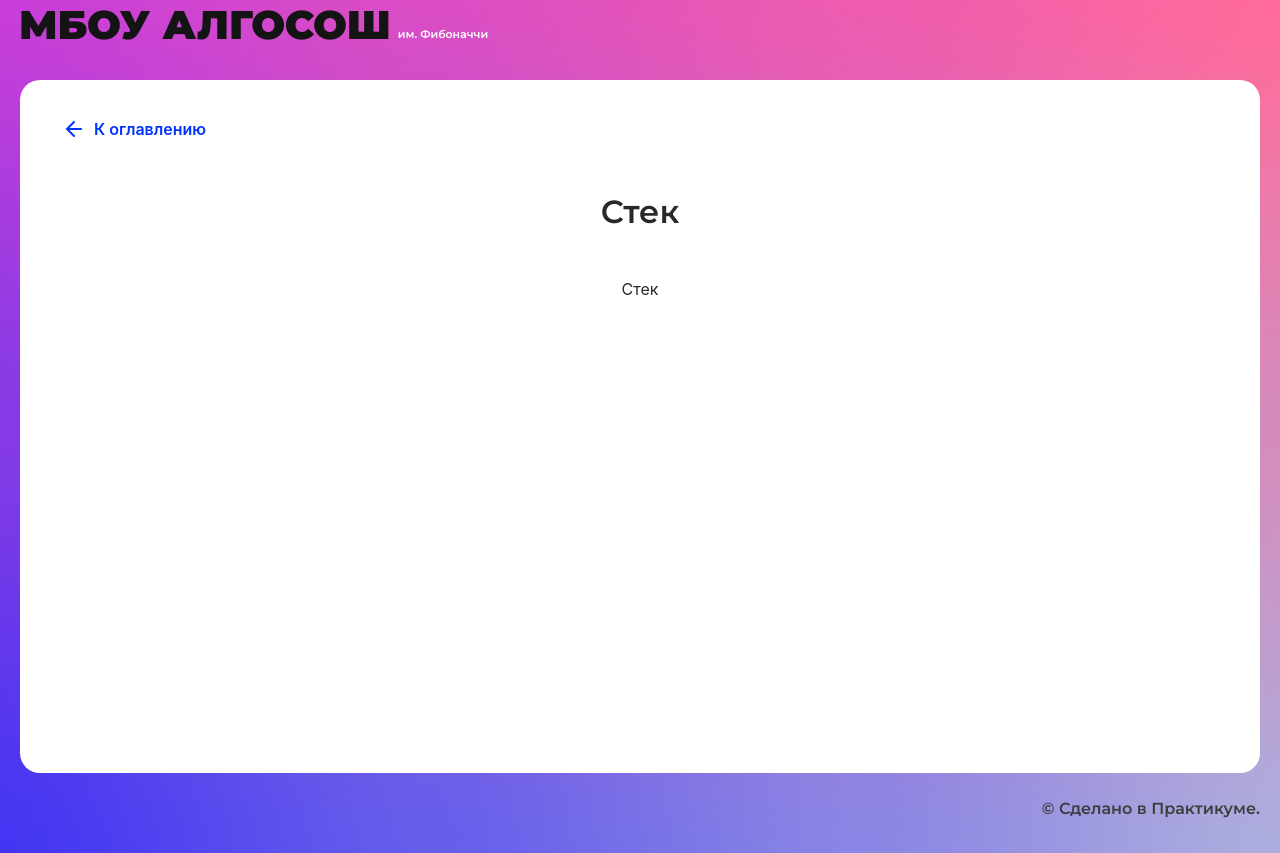
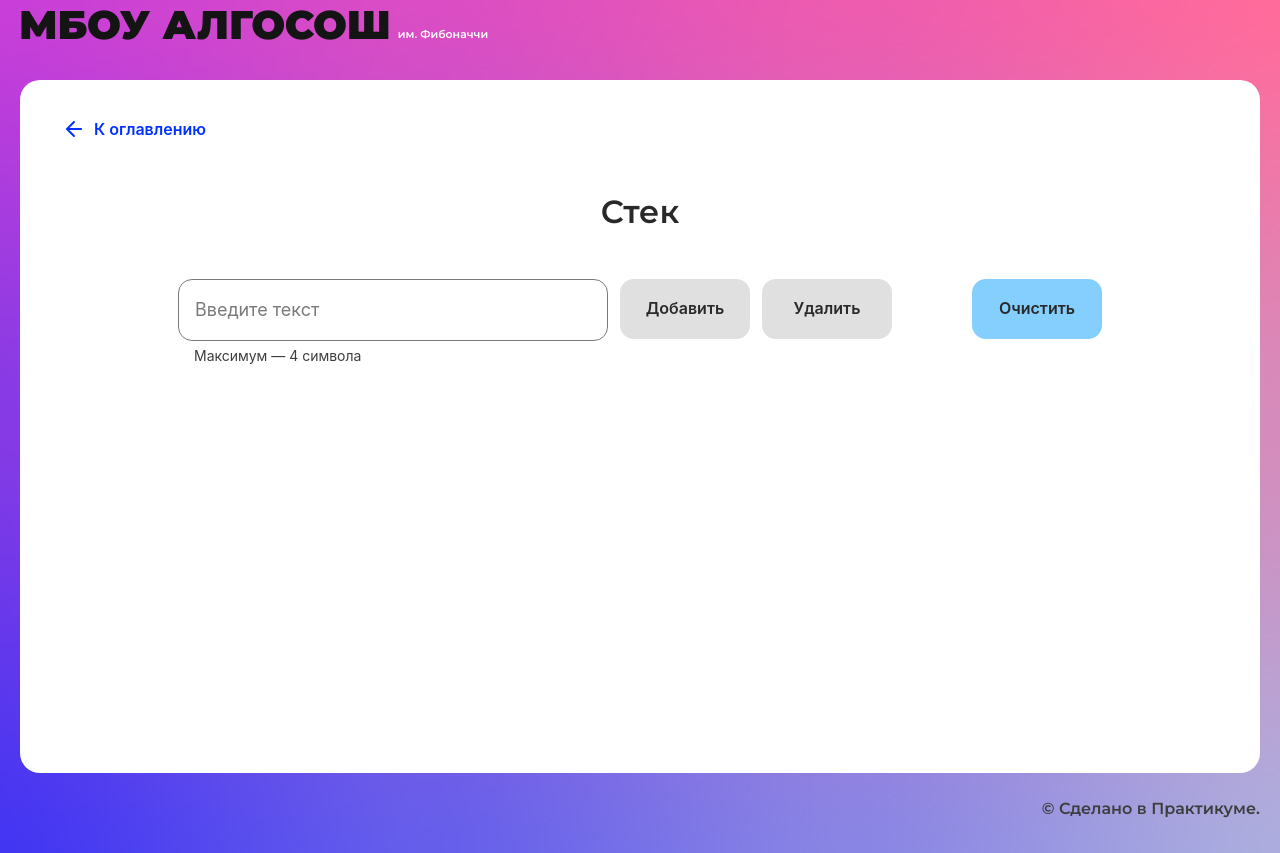
Before and after one commit to EugenyPtichkin/algososh, a React (Create React App) app: page /stack in a window 1280 px wide. Built offline with nearby package versions, Linux system fonts and the light colour scheme.

Commit message:
верстка стека

```diff
--- a/src/components/fibonacci-page/fibonacci-page.tsx
+++ b/src/components/fibonacci-page/fibonacci-page.tsx
@@ -8,10 +8,10 @@ import { SHORT_DELAY_IN_MS } from "../../constants/delays";
 
 export const FibonacciPage: React.FC = () => {
 
-  const [inputNumber, setInputNumber] = useState(0);
-  const [isLoader, setIsLoader] = useState(false);
+  const [inputNumber, setInputNumber] = useState<number>(0);
+  const [isLoader, setIsLoader] = useState<boolean>(false);
   const [outValues, setOutValues] = useState<number[]>([]);
-  const [currentValue, setCurrentValue] = useState(0);
+  const [currentValue, setCurrentValue] = useState<number>(0);
 
   const memo: Record<number, number> = {};
 
--- a/src/components/sorting-page/sorting-page.tsx
+++ b/src/components/sorting-page/sorting-page.tsx
@@ -34,7 +34,7 @@ export const SortingPage: React.FC = () => {
       array[i].state = ElementStates.Changing;
       value = array[i].number;
       index = i;
-      console.log(`test: array[${i}]=${array[i].number} index=${index} value=${value}`);
+      //console.log(`test: array[${i}]=${array[i].number} index=${index} value=${value}`);
       for (let j: number = i + 1; j < array.length; j++) {
         array[j].state = ElementStates.Changing;
         changeArray([...array]);//отобразить подсветку изменения
--- /dev/null
+++ b/src/components/stack-page/stack-page.module.css
@@ -0,0 +1,26 @@
+.content {
+  display: flex;
+  flex-direction: row;
+  justify-content: center;
+  gap: 12px;
+  width: 924px;
+  margin: 0 auto;
+}
+
+.buttons {
+  display: flex;
+  column-gap: 12px;
+}
+
+.clearbutton {
+  padding-left: calc(80px - 12px);
+}
+
+.outString {
+  display: flex;
+  flex-direction: row;
+  justify-content: center;
+  column-gap: 16px;
+  padding-top: 120px;
+  list-style-type: none;
+}
--- a/src/components/stack-page/stack-page.tsx
+++ b/src/components/stack-page/stack-page.tsx
@@ -1,10 +1,64 @@
 import React from "react";
 import { SolutionLayout } from "../ui/solution-layout/solution-layout";
+import { Input } from "../ui/input/input";
+import { Button } from "../ui/button/button";
+import styles from "./stack-page.module.css";
+import { useState } from "react";
+import { Circle } from "../ui/circle/circle";
+import { SHORT_DELAY_IN_MS } from "../../constants/delays";
+import { ElementStates } from "../../types/element-states";
 
 export const StackPage: React.FC = () => {
+  const [inputString, setInputString] = useState<string>('');
+  const [stack, setStack] = useState<{ value: string, state: ElementStates }[]>([]);
+
+  const onChange = (e: React.ChangeEvent<HTMLInputElement>): void => {
+    e.preventDefault();
+    setInputString(e.target.value);
+  }
+
+  const onSubmit = async (e: React.FormEvent<HTMLFormElement>) => {
+    e.preventDefault();
+  }
+
+  //функция-ожидание
+  const sleep = () => new Promise((resolve) => setTimeout(resolve, SHORT_DELAY_IN_MS));
+
   return (
-    <SolutionLayout title="Стек">
-      <p>Стек</p>
+    <SolutionLayout title="Стек" >
+      <form className={styles.content} onSubmit={onSubmit}  >
+        <Input type="text" maxLength={4} isLimitText={true} onChange={onChange} value={inputString} />
+        <div className={styles.buttons} >
+          <Button
+            text="Добавить"
+            disabled={!inputString}
+            type='submit'
+            onClick={() => {
+              stack.push({ value: inputString, state: ElementStates.Changing });
+              setInputString('');
+            }}
+          />
+          <Button
+            text="Удалить"
+            disabled={!stack.length}
+            type='submit'
+            onClick={() => stack.pop()} />
+        </div>
+        <div className={styles.clearbutton} >
+          <Button
+            text="Очистить"
+            disabled={false}
+            type='submit'
+            onClick={() => stack.splice(1, stack.length)}
+          />
+        </div>
+      </form>
+      <ul className={styles.outString}>
+        {stack.map((item, index) => (
+          <li key={index}>
+            <Circle letter={item.value.toString()} state={item.state} index={index} head = {index === stack.length-1? 'head': ''} />
+          </li>))}
+      </ul>
     </SolutionLayout>
   );
 };
--- a/src/components/string/string.tsx
+++ b/src/components/string/string.tsx
@@ -10,10 +10,10 @@ import { ElementStates } from "../../types/element-states";
 
 export const StringComponent: React.FC = () => {
 
-  const [inputString, setInputString] = useState('');
-  const [isLoader, setIsLoader] = useState(false);
-  const [showString, setShowString] = useState('');
-  const [currentValue, setCurrentValue] = useState(0);
+  const [inputString, setInputString] = useState<string>('');
+  const [isLoader, setIsLoader] = useState<boolean>(false);
+  const [showString, setShowString] = useState<string>('');
+  const [currentValue, setCurrentValue] = useState<number>(0);
 
   const onChange = (e: React.ChangeEvent<HTMLInputElement>): void => {
     e.preventDefault();
@@ -56,7 +56,7 @@ export const StringComponent: React.FC = () => {
 
   //функция прокрутки во времени массива строк
   const reverseStr = async (inString: string) => {
-    let maxSwapValue = Math.floor(inString.length / 2) + 1;
+    let maxSwapValue : number = Math.floor(inString.length / 2) + 1;
     let currentString: string = '';
     let tmp: number = 0;
     while (tmp < maxSwapValue) {
```
